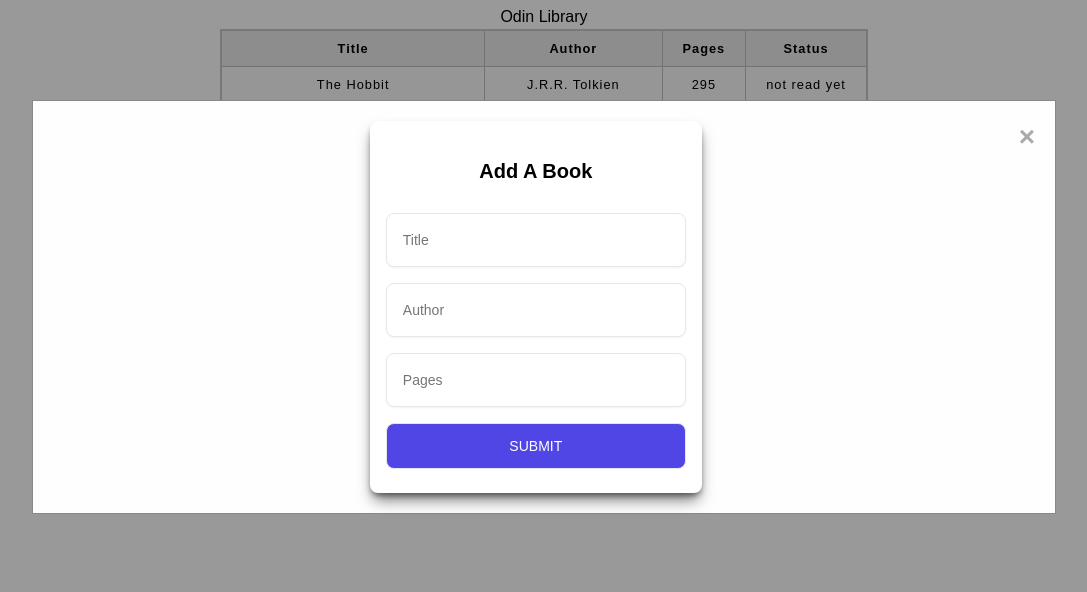
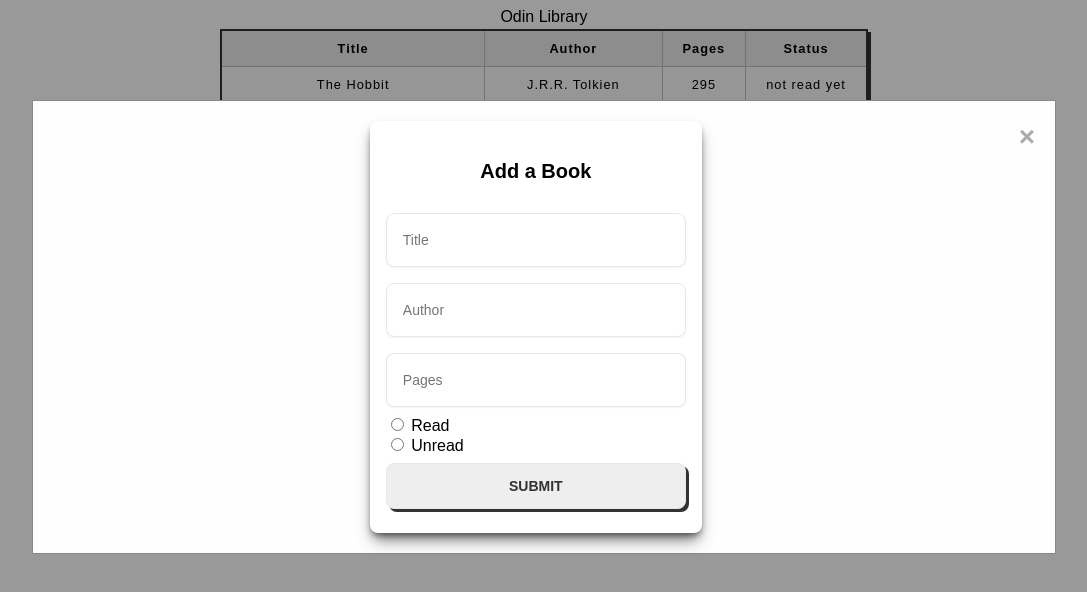
Before and after one commit to 808raf/odin-library, a plain HTML site: page index.html in a window 1280 px wide. Both pictures are taken after a click on the button "Add Book". Shown: the whole page, without its empty margins (96-1183 px from the left). Drawn offline with Linux system fonts and the light colour scheme.

Commit message:
Add modal radio button for book status
Users can now select a status of read or unread for each new book.

```diff
--- a/index.html
+++ b/index.html
@@ -49,9 +49,14 @@
 
         <div class="form-container">
           <form class="form">
-            <p class="form-title">Add A Book</p>
+            <p class="form-title">Add a Book</p>
             <div class="input-container">
-              <input type="text" placeholder="Title" />
+              <input
+                type="text"
+                placeholder="Title"
+                minlength="1"
+                maxlength="20"
+              />
               <span> </span>
             </div>
             <div class="input-container">
@@ -59,6 +64,28 @@
             </div>
             <div class="input-container">
               <input type="number" placeholder="Pages" />
+            </div>
+            <div class="radio-container">
+              <div>
+                <input
+                  type="radio"
+                  class="input-radio"
+                  id="radio-1"
+                  name="status"
+                  value="read"
+                />
+                <label for="radio-1">Read</label>
+              </div>
+              <div>
+                <input
+                  type="radio"
+                  class="input-radio"
+                  id="radio-2"
+                  name="status"
+                  value="not read yet"
+                />
+                <label for="radio-2">Unread</label>
+              </div>
             </div>
             <button type="submit" class="submit">Submit</button>
           </form>
--- a/styles.css
+++ b/styles.css
@@ -9,10 +9,13 @@ html {
 }
 
 table {
+  --main-color: #323232;
   border-collapse: collapse;
-  border: 2px solid rgb(200, 200, 200);
+  /* border: 2px solid rgb(200, 200, 200); */
+  border: 2px solid var(--main-color);
   letter-spacing: 1px;
   font-size: 0.8rem;
+  box-shadow: 3px 3px var(--main-color);
 }
 
 td,
@@ -216,21 +219,46 @@ header {
   padding-bottom: 0.75rem;
   padding-left: 1.25rem;
   padding-right: 1.25rem;
-  background-color: #4f46e5;
-  color: #ffffff;
   font-size: 0.875rem;
   line-height: 1.25rem;
-  font-weight: 500;
   width: 100%;
   border-radius: 0.5rem;
   text-transform: uppercase;
+  --main-focus: #2d8cf0;
+  --font-color: #323232;
+  --bg-color-sub: #dedede;
+  --bg-color: #eee;
+  --main-color: #323232;
+  position: relative;
+  cursor: pointer;
+  align-items: center;
+  border: 2px solid var(--main-color);
+  box-shadow: 3px 3px var(--main-color);
+  background-color: var(--bg-color);
+  overflow: hidden;
+  color: var(--font-color);
+  font-weight: 600;
 }
 
 .submit:hover {
+  --bg-color-sub: #dedede;
+  background-color: var(--bg-color-sub);
   cursor: pointer;
+  border: 1px solid var(--main-color);
+  color: var(--main-color);
+  box-shadow: 3px 3px var(--main-color);
 }
 
 .form-container {
   display: flex;
   justify-content: center;
 }
+
+.radio-container {
+  display: flex;
+  flex-direction: column;
+}
+
+.input-radio {
+  align-self: flex-start;
+}
```
